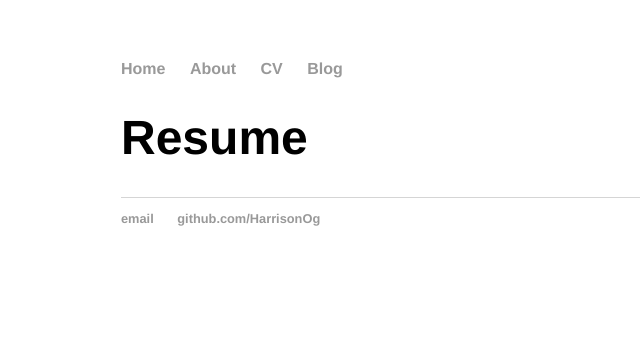
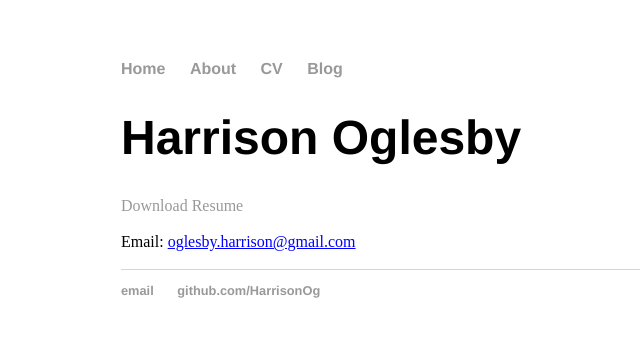
Before and after one commit to HarrisonOg/HarrisonOg.github.io, a Jekyll site: the page built from cv/index.html, in a window 1280 px wide. Shown: the top 337 px of the page, without its empty margins (71-711 px from the left). Built offline with Jekyll 4.4.1, drawn with Linux system fonts in a browser that asks for light colours.

Commit message:
added resume

```diff
--- a/css/main.css
+++ b/css/main.css
@@ -41,3 +41,8 @@ ul.posts {
 ul.posts li {
     list-style: none;
 }
+
+.emailAddress {
+    text-decoration: underline;
+    color: blue;
+}
--- a/cv/index.html
+++ b/cv/index.html
@@ -2,8 +2,12 @@
 layout: default
 title: HarrisonOg CV
 ---
-<div class="blurb">
-<h1>Resume</h1>
+<div class="cv">
+<h1>Harrison Oglesby</h1>
 
-<p></p>
-</div> <!-- /.blurb -->
+    <a href="OglesbyResume.pdf" class="download" title="Download Resume as pdf">Download Resume</a></br>
+    </br>
+    Email: <a href="mailto:oglesby.harrison@gmail.com" class="emailAddress">oglesby.harrison@gmail.com</a></br>
+    </br>
+
+</div>
```
Also changed, not shown: 1 other file.
